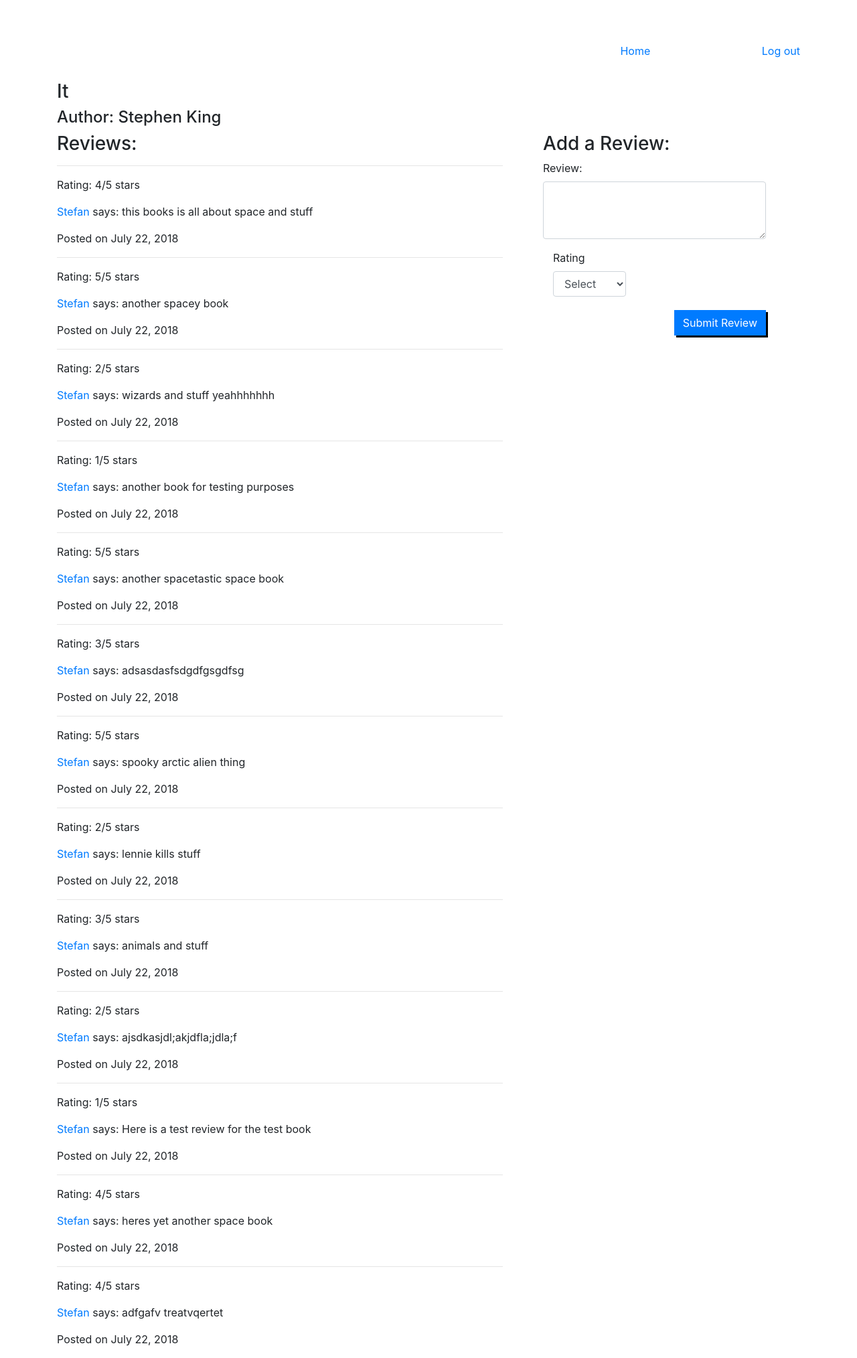
After one commit to SquibblyDee/belt_reviewer, a Django app: template apps/belt_reviewer_app/templates/belt_reviewer_app/showbook.html in a window 1280 px wide. The commit adds this page. Shown: the whole page at 67% size. Run offline with Django 3.2, Linux system fonts and the light colour scheme; the template is opened without the code that fills it: values that come from a table or form of the project are taken from there, others are empty; data comes from the database, SQL or seed files in the repository; parts of the project's set-up code (start-up, migrations or seed data) failed here and were passed over; some libraries are stand-ins or nearby versions.

Commit message:
functional

```diff
--- a/apps/belt_reviewer_app/models.py
+++ b/apps/belt_reviewer_app/models.py
@@ -42,7 +42,7 @@ class UserManager(models.Manager):
 # This is our User table for registration and login
 class User(models.Model):
     first_name = models.CharField(max_length=255)
-    last_name = models.CharField(max_length=255)
+    alias = models.CharField(max_length=255)
     email = models.CharField(max_length=255)
     password = models.CharField(max_length=255)
     created_at = models.DateField(auto_now_add=True)
--- a/apps/belt_reviewer_app/static/belt_reviewer_app/css/styles.css
+++ b/apps/belt_reviewer_app/static/belt_reviewer_app/css/styles.css
@@ -1,7 +1,7 @@
 *{
     margin: 0px;
     padding: 0px;
-    outline: 1px solid red;
+    /* outline: 1px solid red; */
 }
 
 /* not important */
@@ -44,4 +44,32 @@ button{
     display: inline-block;
     float: right;
     margin-left: 15%;
+    margin-bottom: 5%;
 }
+
+.heading{
+    padding-bottom: 5% !important;
+}
+
+.recent_reviews{
+    display: inline-block;
+    width: 60%;
+}
+
+.pre-scrollable{
+    display: inline-block;
+    width: 30%;
+    vertical-align: top;
+    float: right;
+}
+
+.show_book_review{
+    display: inline-block;
+    width: 60%;
+}
+.add_a_review{
+    display: inline-block;
+    width: 30%;
+    margin-left: 5%;
+    vertical-align: top;
+}
--- a/apps/belt_reviewer_app/templates/belt_reviewer_app/addbook.html
+++ b/apps/belt_reviewer_app/templates/belt_reviewer_app/addbook.html
@@ -11,8 +11,8 @@
     <body>
         <div class="container">
             <div class="heading">
+                <a href="/logout">Log out</a>
                 <a href="/books">Home</a>
-                <a href="/logout">Log out</a>
             </div>
             <h1>New Book Title and a Review:</h1>
             <form action='/books/processbook', method='post'>
@@ -49,7 +49,10 @@
                   <option value="4">4</option>
                   <option value="5">5</option>
                 </select>
+                <input type="hidden" name="book_id" value={{the_book.id}} id="book_id">
               </div>
               <button type="submit" class="btn btn-primary my-1">Add Book and Review</button>
             </form>
         </div>
+    </body>
+</html>
--- /dev/null
+++ b/apps/belt_reviewer_app/templates/belt_reviewer_app/showbook.html
@@ -0,0 +1,56 @@
+<!DOCTYPE html>
+{% load staticfiles %}
+<html>
+    <head>
+        <title>Add Book and Review</title>
+        <!-- linking a css style sheet -->
+        <link rel="stylesheet" href="{% static 'belt_reviewer_app/css/styles.css' %}">
+        <!-- Linking Bootstrap -->
+        <link rel="stylesheet" href="https://maxcdn.bootstrapcdn.com/bootstrap/4.0.0/css/bootstrap.min.css" integrity="sha384-Gn5384xqQ1aoWXA+058RXPxPg6fy4IWvTNh0E263XmFcJlSAwiGgFAW/dAiS6JXm" crossorigin="anonymous">
+    </head>
+    <body>
+        <div class="container">
+            <div class="heading">
+                <a href="/logout">Log out</a>
+                <a href="/books">Home</a>
+            </div>
+            <h3>{{the_book.title}}</h3>
+            <h4>Author: {{the_book.author}}</h4>
+            <div class="show_book_review">
+                <h3>Reviews:</h3>
+                {% for review in all_reviews %}
+                    <hr>
+                    <p>Rating: {{review.rating}}/5 stars</p>
+                    <p><a href=/users/{{request.session.isloggedin}}>{{review.reviewed_users.first_name}}</a> says: {{review.review}}</p>
+                    <p>Posted on {{review.created_at}}</p>
+                    {% if review.reviewed_users.id == request.session.isloggedin %}
+                        <a href=/delete/{{review.id}}>Delete this Review</a>
+                    {% endif %}
+                {% endfor %}
+            </div>
+            <div class="add_a_review">
+                <h3>Add a Review:</h3>
+                <form action=/books/process_review method='post'>
+                    {% csrf_token %}
+                  <div class="form-group">
+                    <label for="review">Review:</label>
+                    <textarea class="form-control" id="review" name="review" rows="3"></textarea>
+                  </div>
+                  <div class="form-group col-sm-5">
+                    <label for="rating">Rating</label>
+                    <select id="rating" name="rating" class="form-control">
+                      <option selected>Select</option>
+                      <option value="1">1</option>
+                      <option value="2">2</option>
+                      <option value="3">3</option>
+                      <option value="4">4</option>
+                      <option value="5">5</option>
+                      <input type="hidden" name="book_id" value={{the_book.id}}>
+                    </select>
+                  </div>
+                  <button type="submit" class="btn btn-primary my-1">Submit Review</button>
+                </form>
+            </div>
+        </div>
+    </body>
+</html>
--- a/apps/belt_reviewer_app/urls.py
+++ b/apps/belt_reviewer_app/urls.py
@@ -9,5 +9,9 @@ urlpatterns = [
     url(r'^books$', views.books),
     url(r'^books/add$', views.addbook),
     url(r'^books/processbook$', views.processbook),
+    url(r'^books/process_review$', views.process_review),
+    url(r'^books/(?P<num>\d+)$', views.showbook),
+    url(r'^delete/(?P<num>\d+)$', views.delete),
+    url(r'^users/(?P<num>\d+)$', views.users),
     url(r'^logout$', views.logout),
 ]
```
Also changed, not shown: apps/belt_reviewer_app/templates/belt_reviewer_app/books.html (+8 -6 lines), apps/belt_reviewer_app/templates/belt_reviewer_app/users.html (added, +29 -0 lines), apps/belt_reviewer_app/views.py (+30 -6 lines), apps/belt_reviewer_app/migrations/0010_auto_20180722_2259.py (added), db.sqlite3.
